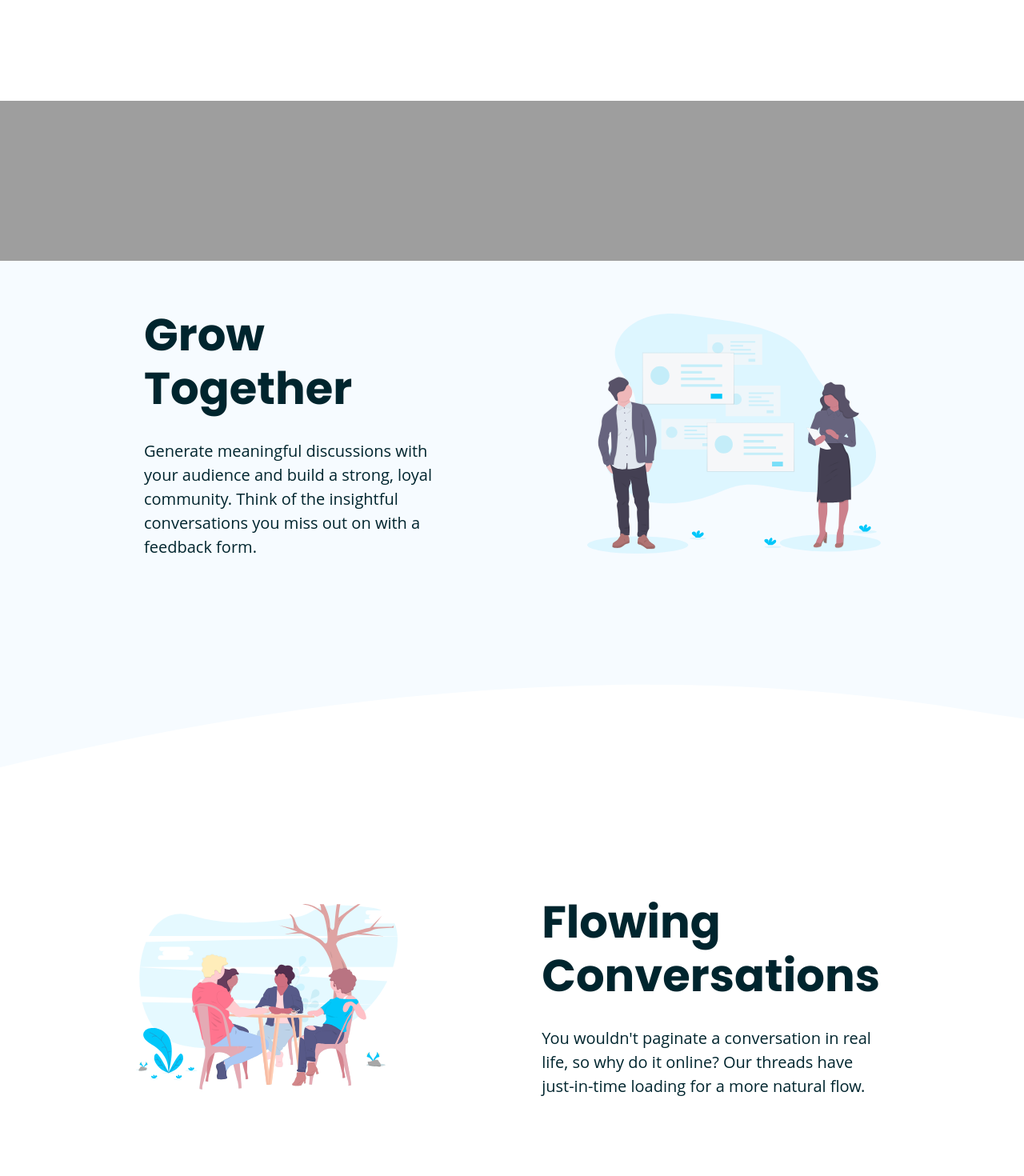
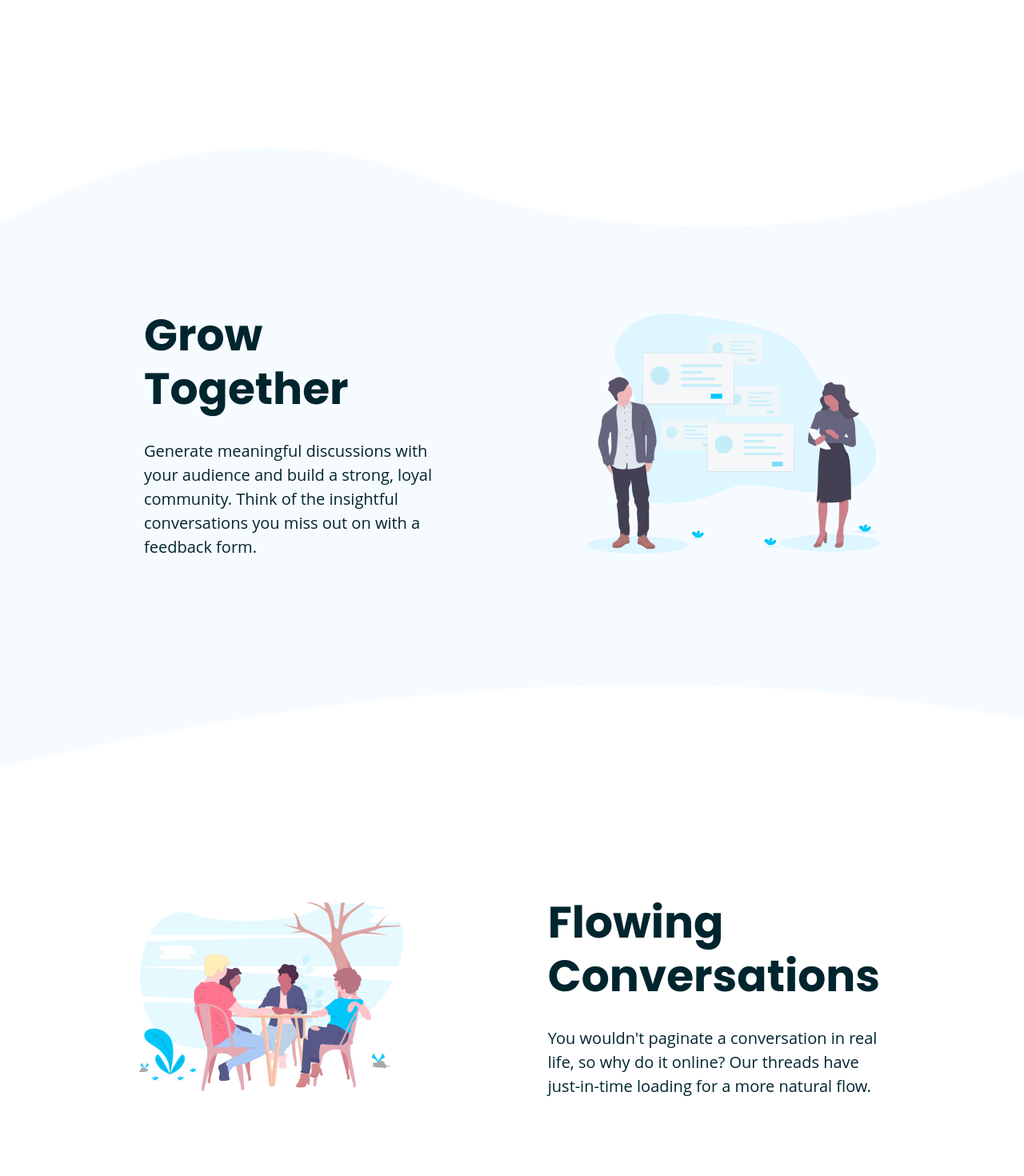
Before and after one commit to EsraaNasr92/React-HuddleLandingPage, a React (Create React App) app: page / in a window 1280 px wide. Shown: the part 2080-3550 px from the top of the page at 80% size. Built offline with nearby package versions, Linux system fonts and the light colour scheme; a web font is replaced by a local one.

Commit message:
CSS: Fixed border

```diff
--- a/src/App.css
+++ b/src/App.css
@@ -7,7 +7,6 @@
   font-style: normal;
   font-display: swap;
 }
-
 @font-face {
   font-family: 'Poppins';
   src: url('../public/fonts/Poppins-Regular.woff2') format('woff2'),
@@ -16,7 +15,6 @@
   font-style: normal;
   font-display: swap;
 }
-
 @font-face {
   font-family: 'Poppins';
   src: url('../public/fonts/Poppins-Bold.woff2') format('woff2'),
@@ -25,7 +23,6 @@
   font-style: normal;
   font-display: swap;
 }
-
 @font-face {
   font-family: 'Poppins';
   src: url('../public/fonts/Poppins-Medium.woff2') format('woff2'),
@@ -34,7 +31,6 @@
   font-style: normal;
   font-display: swap;
 }
-
 *{
   box-sizing: border-box;
   margin: 0;
@@ -109,7 +105,7 @@ p{
 
 /* Heading 1 */
 h1 {
-  font-size: 56px;
+  font-size: 55px;
   font-weight: 700;
   line-height: 67px;
 }
@@ -125,32 +121,6 @@ h3 {
   font-weight: 700;
   line-height: 34px;
 }
-
-/* Pragraphs text large medium small */
-/* Body 1 */
-.text-lg {
-  color: var(--darkblue);
-  font-size: 18px;
-  font-style: normal;
-  font-weight: 400;
-  line-height: 27px;
-}
-/* Body 2 */
-.text-md {
-  color: var(--darkblue);
-  font-size: 16px;
-  font-style: normal;
-  font-weight: 400;
-  line-height: 24px;
-}
-/* Body 3 */
-.text-sm {
-  color: var(--black);
-  font-size: 14px;
-  font-style: normal;
-  font-weight: 400;
-  line-height: 21px;
-}
 /* Header style */
 .header--section{
   display: flex;
@@ -158,7 +128,6 @@ h3 {
   padding: 60px 100px;
 }
 /* Header style end */
-
 /* Hero section */
 .hero--section{
   text-align: center;
@@ -188,14 +157,12 @@ h3 {
   margin-top: 50px;
 }
 /* Hero section style ends */
-
 /* Counter section */
 .counter--section{
   display: flex;
   flex-direction: column;
   align-items: center;
 }
-
 .counter-section-counter{
   display: grid;
   grid-template-columns: repeat(2, 1fr);
@@ -215,9 +182,8 @@ h3 {
   font-weight: 400;
 }
 /* Counter section style ends */
-
 /* Grow and flow sections */
-.grow--section, .flow--section{
+.grow--section, .flow--section, .users--section{
   display: grid;
   grid-template-columns: repeat(2, 1fr);
   gap: 30px;
@@ -230,7 +196,25 @@ h3 {
 .flow--section{
   background-color: transparent;
 }
-.border-image-top {
+.grow--section .border-image-top {
+  position: absolute;
+  top: -199px;
+  left: 0;
+  width: 100%;
+  height: 200px;
+  background-image: url(../public/img/bg-section-top-desktop-1.svg);
+  background-size: cover;
+}
+.grow--section .border-image-bottom {
+  position: absolute;
+  bottom: -200px;
+  left: 0;
+  width: 100%;
+  height: 200px;
+  background-image: url('../public/img/bg-section-bottom-desktop-1.svg');
+  background-size: cover;
+}
+.users--section .border-image-top {
   position: absolute;
   top: -199px;
   left: 0;
@@ -239,7 +223,7 @@ h3 {
   background-image: url(http://localhost:3000/static/media/bg-section-top-desktop-1.d6d9d44b00bbb80d5065.svg);
   background-size: cover;
 }
-.border-image-bottom {
+.users--section .border-image-bottom {
   position: absolute;
   bottom: -200px;
   left: 0;
@@ -248,27 +232,36 @@ h3 {
   background-image: url('../public/img/bg-section-bottom-desktop-1.svg');
   background-size: cover;
 }
-.grow--section__img, .flow--section__img {
+.grow--section__img,
+.flow--section__img,
+.users--section__img {
   display: flex;
   justify-content: center;
 }
-.grow--section__img img, .flow--section__img img{
+.grow--section__img img,
+.flow--section__img img,
+.users--section__img img{
   width: 70%;
 }
-.grow--section__text, .flow--section__text{
+.grow--section__text,
+.flow--section__text,
+.users--section__text{
   padding: 0 80px;
 }
-.grow--section__text h1, .flow--section__text h1{
+.grow--section__text h1,
+.flow--section__text h1,
+.users--section__text h1{
   color: var(--netural-dark-cyan);
   padding-bottom: 30px;
 }
-.grow--section__text p, .flow--section__text p{
+.grow--section__text p,
+.flow--section__text p,
+.users--section__text p{
   color: var(--netural-dark-cyan);
   font-size: 20px;
   line-height: 30px;
 }
 /* Grow and flow sections style end */
-
 /* Footer section */
 .footer--section{
   background-color: var(--netural-dark-cyan);
--- a/src/Pages/Homes/Users.jsx
+++ b/src/Pages/Homes/Users.jsx
@@ -1,14 +1,14 @@
 export default function User(){
     return(
-        <div className="grow--section">
+        <div className="users--section">
             <div className="border-image-top"></div>
-            <div className="grow--section__text">
+            <div className="users--section__text">
                 <h1>Your Users</h1>
                 <p>It takes no time at all to integrate Huddle with your app's authentication solution. This means,
                 once signed in to your app, your users can start chatting immediately.
                 </p>
             </div>
-            <div className="grow--section__img">
+            <div className="users--section__img">
                 <img src="./img/illustration-your-users.svg" alt="your-users" />
             </div>
             <div className="border-image-bottom"></div>
```
